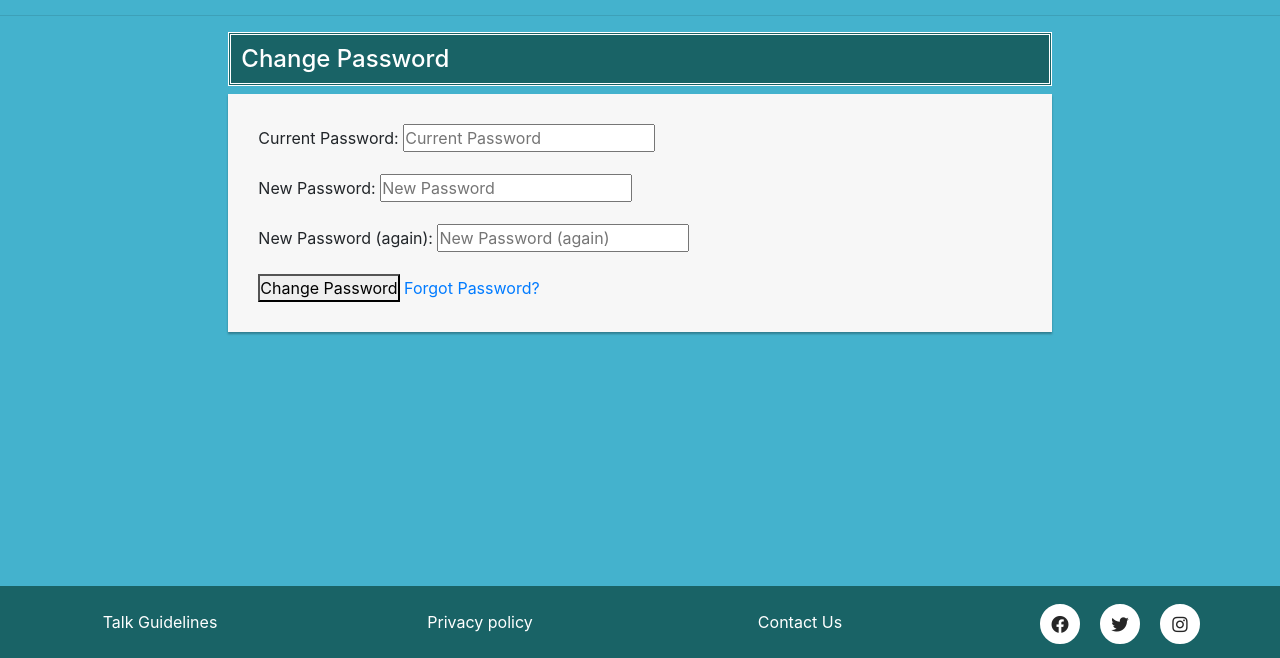
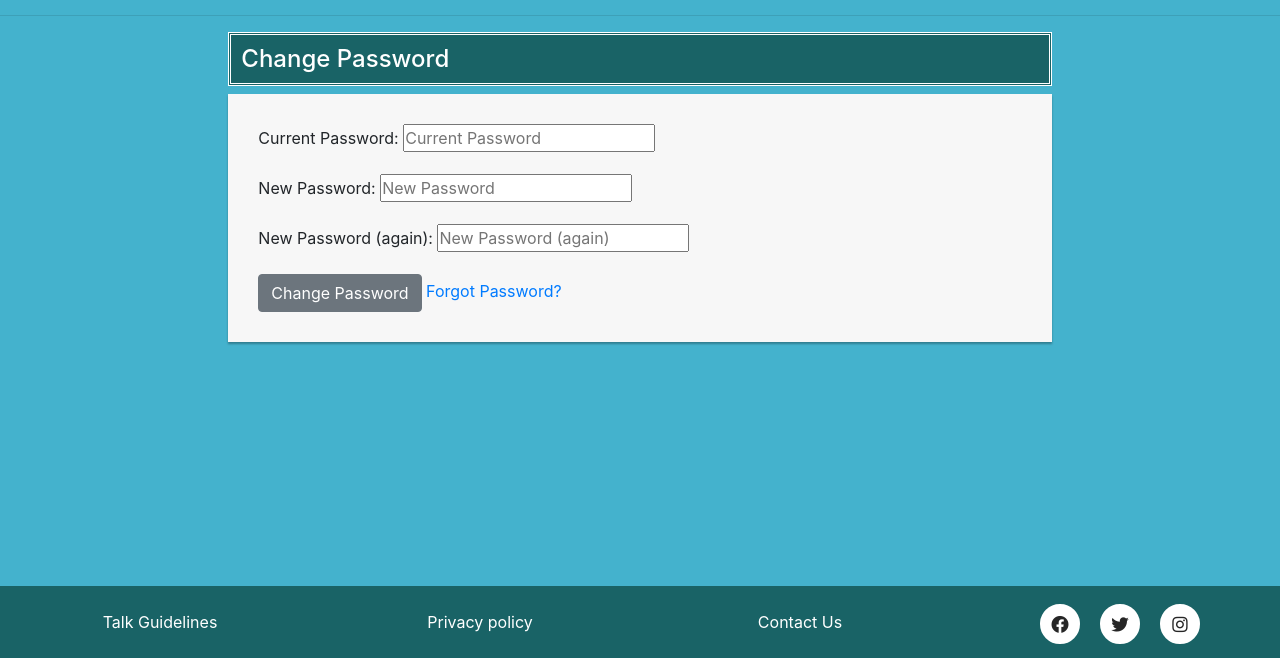
Before and after one commit to ccarabine/coronavirusforum, a Django app: page /accounts/password/change/ in a window 1280 px wide. Shown: the part 142-800 px from the top of the page. Run offline with Django 4.2, Linux system fonts and the light colour scheme; a user stored in the database is signed in; data that the repository does not hold is empty; some libraries are stand-ins or nearby versions.

Commit message:
Add change password link and style button

```diff
--- a/templates/allauth/account/password_change.html
+++ b/templates/allauth/account/password_change.html
@@ -13,7 +13,7 @@
         <form method="POST" action="{% url 'account_change_password' %}" class="password_change">
             {% csrf_token %}
             {{ form.as_p }}
-            <button type="submit" name="action">{% trans "Change Password" %}</button>
+            <button class="btn btn-secondary" type="submit" name="action">{% trans "Change Password" %}</button>
             <a href="{% url 'account_reset_password' %}">{% trans "Forgot Password?" %}</a>
         </form>
     </div>
--- a/templates/navbar.html
+++ b/templates/navbar.html
@@ -41,6 +41,8 @@
                     </a>
                     <div class="dropdown-menu border-0" aria-labelledby="user-options">
                         {% if user.is_authenticated %}
+
+                            <a href="{% url 'account_change_password' %}" class="dropdown-item nav-color" aria-label="Change password">Change password</a>
                             <a href="{% url 'account_logout' %}" class="dropdown-item nav-color" aria-label="logout">Logout</a>
                         {% else %}
                             <a href="{% url 'account_signup' %}" class="dropdown-item nav-color" aria-label="Sign up">Sign up</a>
```
